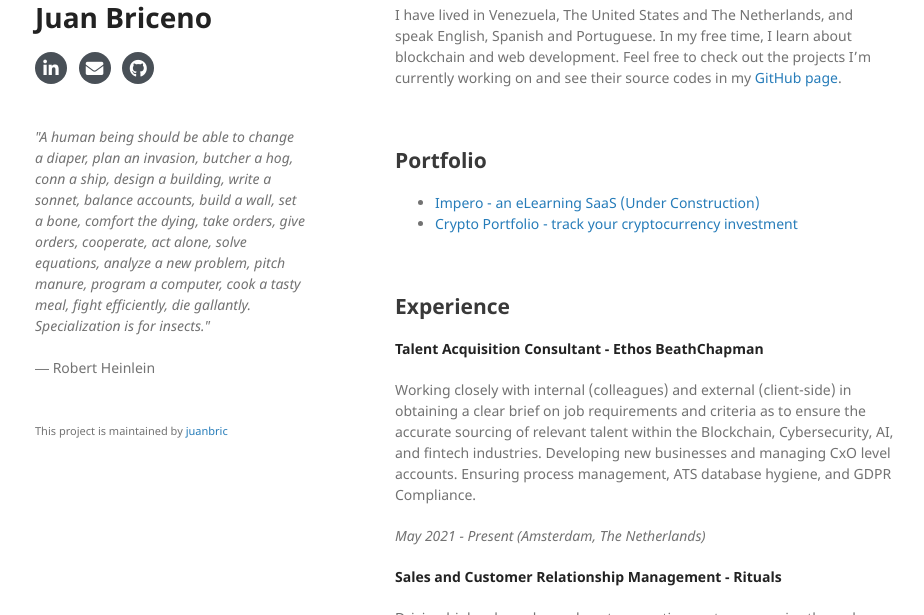
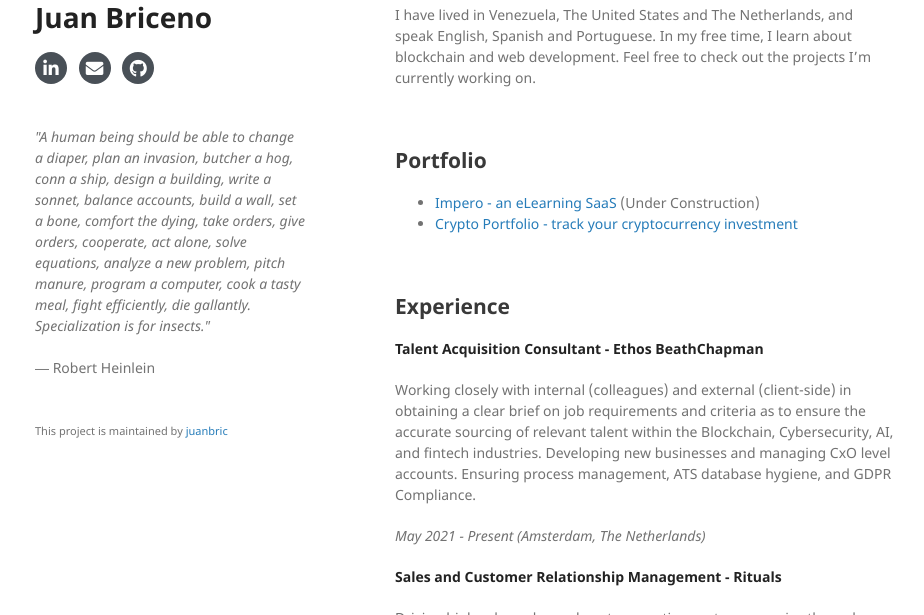
Before and after one commit to juanbric/homepage, a Jekyll site: the page built from index.md, in a window 1280 px wide and 900 px high, cut to the strip 285-900 px from the top of the window. Shown: the whole strip, without its empty margins (175-1099 px from the left). Built offline with Jekyll 4.4.1, drawn with Linux system fonts in a browser that asks for light colours; nearby versions of some CDN libraries; our own code applies the rules of GitHub Pages for plain Markdown files; a style sheet for code colours, icons or effects is not loaded.

Commit message:
Update index.md

```diff
--- a/index.md
+++ b/index.md
@@ -2,12 +2,12 @@
 
 As a Talent Acquisition Consultant, I source and engage with talent in the Blockchain, AI, Cybersecurity, and Telecommunications industries. My experience stems from my Public Management and Leadership background, as well as my Business Administration and International Studies. I started my career in Sales and Customer Management at Rituals' headquarters in Amsterdam, and subsequently continued my path in recruitment to leverage my global attitude, consultative approach and keen personal interest in the tech industry.
 
-I have lived in Venezuela, The United States and The Netherlands, and speak English, Spanish and Portuguese. In my free time, I learn about blockchain and web development. Feel free to check out the projects I'm currently working on and see their source codes in my [GitHub page](https://github.com/juanbric/).
+I have lived in Venezuela, The United States and The Netherlands, and speak English, Spanish and Portuguese. In my free time, I learn about blockchain and web development. Feel free to check out the projects I'm currently working on.
 
 <br/>
 
 ## Portfolio
-- [Impero - an eLearning SaaS (Under Construction)](https://juanbric.github.io/impero/dist/index.html)
+- [Impero - an eLearning SaaS](https://juanbric.github.io/impero/dist/index.html) (Under Construction)
 - [Crypto Portfolio - track your cryptocurrency investment](https://juanbric.github.io/cryptoportfolio/#)
 
 <br/>
```
